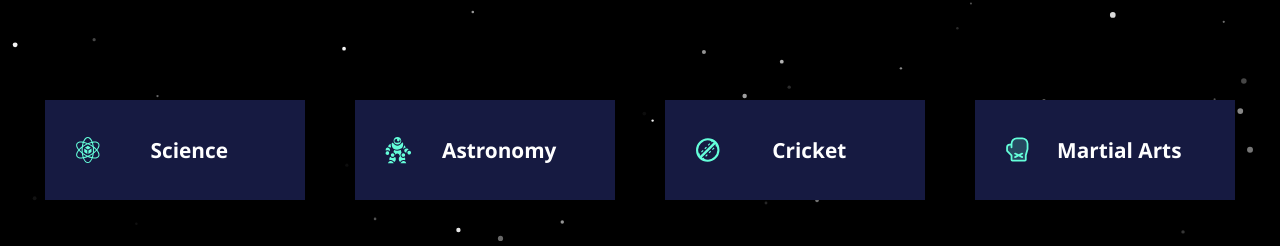
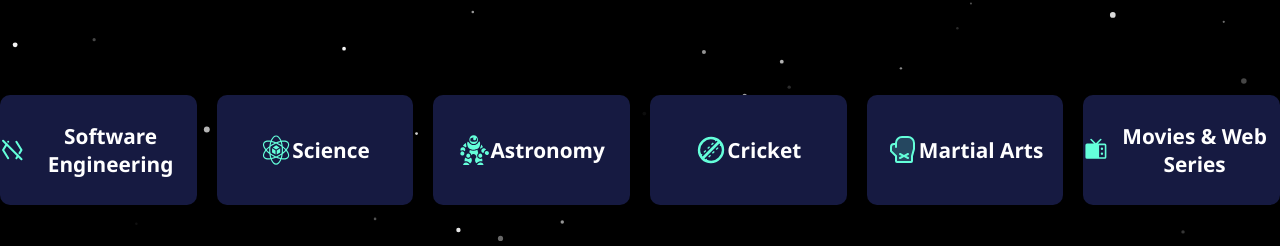
Before and after one commit to sgnhyperion/Portfolio, a React (Create React App) app: page /About in a window 1280 px wide. Shown: the part 537-783 px from the top of the page. Built offline with nearby package versions, Linux system fonts and the light colour scheme; a web font is replaced by a local one.

Commit message:
modifies Interests

```diff
--- a/src/About.css
+++ b/src/About.css
@@ -44,7 +44,7 @@ h2{
 
 .interests{
     display:flex;
-    gap: 50px;
+    gap: 20px;
     align-items: center;
     justify-content: center;
     /* background-color: rgba(220, 245, 235, 0.521); */
@@ -52,9 +52,9 @@ h2{
     height:20vh;
     color: black;
 }
-#interest{
-    height: 100px;
-    width: 260px;
+#interest-container{
+    height: 110px;
+    width: 300px;
     background-color: #161a41;
     display: flex;
     align-items: center;
@@ -66,16 +66,21 @@ h2{
     color: white;
     /* border : 1px solid #161a41; */
     z-index: 2;
+    border-radius: 10px;
 }
 
 #icon{
     font-size: 2rem;
     color: #64FFDA;
-    transform: translate(100%);
+    transform: translate(0%);
     z-index: 3;
 }
+#interest-container:hover #icon{
+    transform: rotate(30deg);
+    transition: 0.3s;
+}
 
-#interest:hover{
+#interest-container:hover{
     background-color: #006989;
     color: #161a41;
     /* border : 1px solid #64FFDA; */
@@ -100,12 +105,13 @@ h2{
 
 #interests-heading::after{
     content: "";
-    height: 1px;
+    height: 1.5px;
     width:0px;
-    background: #64f5ffad;
+    background: #12cbd8;
 }
 
 #interests-heading:hover::after{
+    font-weight: 1000;
     width: 100px;
     transition: 0.3s;
 }
--- a/src/About.js
+++ b/src/About.js
@@ -7,11 +7,6 @@ import { GiSpaceSuit } from "react-icons/gi";
 import { BiCricketBall } from "react-icons/bi";
 import { PiBoxingGloveDuotone } from "react-icons/pi";
 import { PiTelevisionFill } from "react-icons/pi";
-
-
-
-
-
 
 function About() {
   return (
@@ -30,34 +25,44 @@ function About() {
         <div id="bio">
           <h2> 👋 Hey there</h2>
           <p>
-            I'm Harsh, a passionate software developer. I specialize in Web Development, crafting seamless user experiences and robust backend solutions.  With a knack for problem-solving, I thrive on creating elegant code that makes an impact. I'm always exploring new tools and techniques to stay at the forefront of the ever-evolving tech landscape.
-
-                <br></br><br></br>
-            📫 Open to collaborations and exciting projects, I'm eager to connect with fellow developers and tech enthusiasts. Let's build something amazing together!
-
-            Happy coding! 🖥️
+            I'm Harsh, a passionate software developer. I specialize in Web
+            Development, crafting seamless user experiences and robust backend
+            solutions. With a knack for problem-solving, I thrive on creating
+            elegant code that makes an impact. I'm always exploring new tools
+            and techniques to stay at the forefront of the ever-evolving tech
+            landscape.
+            <br></br>
+            <br></br>
+            📫 Open to collaborations and exciting projects, I'm eager to
+            connect with fellow developers and tech enthusiasts. Let's build
+            something amazing together! Happy coding! 🖥️
           </p>
         </div>
       </div>
 
       <h2 id="interests-heading">Interests</h2>
+
       <div className="interests">
-      <div id="interest">
-        <TbBracketsAngleOff id="icon"/> <Interest text="Software Engineering" />
+        <div id="interest-container">
+          <TbBracketsAngleOff id="icon" />
+          <Interest text="Software Engineering" />
         </div>
-      <div id="interest">
-        <GiMaterialsScience id="icon"/> <Interest text=" Science" />
+        <div id="interest-container">
+          <GiMaterialsScience id="icon" /> <Interest text=" Science" />
         </div>
-      <div id="interest">
-        <GiSpaceSuit id="icon"/> <Interest text="Astronomy" />
+        <div id="interest-container">
+          <GiSpaceSuit id="icon" /> <Interest text="Astronomy" />
         </div>
-      <div id="interest">
-        <BiCricketBall id="icon"/>
+        <div id="interest-container">
+          <BiCricketBall id="icon" />
           <Interest text="Cricket" />
         </div>
-      <div id="interest"><PiBoxingGloveDuotone id="icon"/> <Interest text="Martial Arts" /></div>
-      <div id="interest"><PiTelevisionFill id="icon"/> <Interest text="Movies & Web Series" /></div>
-
+        <div id="interest-container">
+          <PiBoxingGloveDuotone id="icon" /> <Interest text="Martial Arts" />
+        </div>
+        <div id="interest-container">
+          <PiTelevisionFill id="icon" /> <Interest text="Movies & Web Series" />
+        </div>
       </div>
     </section>
   );
--- a/src/App.css
+++ b/src/App.css
@@ -62,8 +62,8 @@
 a{
   cursor: pointer;
 }
-
 canvas {
+  /* z-index: 0; */
   position: absolute;
   top: 0;
   left: 0;
```
Lines whose indentation alone changed are shown as unchanged.
